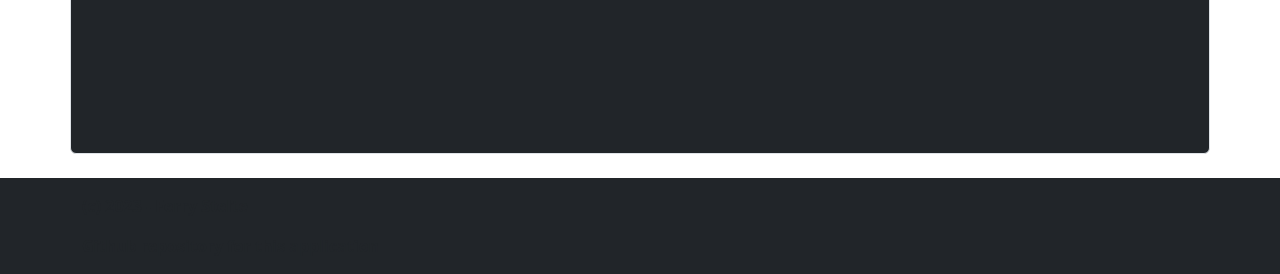
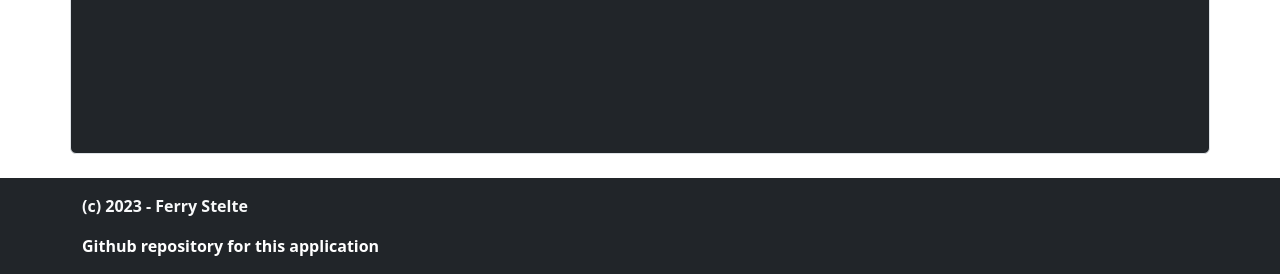
Before and after one commit to fstelte/Business-Impact-Assessment, a Flask app: page / in a window 1280 px wide. Shown: the part 526-800 px from the top of the page. Run offline with Flask 3, Linux system fonts and the light colour scheme; parts of the project's set-up code (start-up, migrations or seed data) failed here and were passed over; some libraries are stand-ins or nearby versions.

Commit message:
Fix footer

```diff
--- a/app/templates/base.html
+++ b/app/templates/base.html
@@ -59,8 +59,8 @@
 
 
         <!--Footer-->
-        <footer class="text-center text-lg-start bg-dark text-muted mt-auto">
-            <span class="text-muted">{% include "incl_footer.html" %}</span>
+        <footer class="text-center text-lg-start bg-dark text-light mt-auto text-white">
+            <span class="text-light">{% include "incl_footer.html" %}</span>
         </footer>
 
 
--- a/app/templates/incl_footer.html
+++ b/app/templates/incl_footer.html
@@ -2,8 +2,8 @@
 <div class="container">
     <p class="text-center">
         <p class="fw-semibold">(c) 2023 - Ferry Stelte</p>
-        <a href="https://github.com/fstelte/Business-Impact-Assessment" target ="_blank" class="text-decoration-none">
-            <span class="text-muted fw-semibold">Github repository for this application</span>
+        <a href="https://github.com/fstelte/Business-Impact-Assessment" target ="_blank" class="text-decoration-none" >
+            <span class="text-white fw-semibold">Github repository for this application</span>
         </a>
     </p>
    <!-- <p class="text-center mb-0">
```
